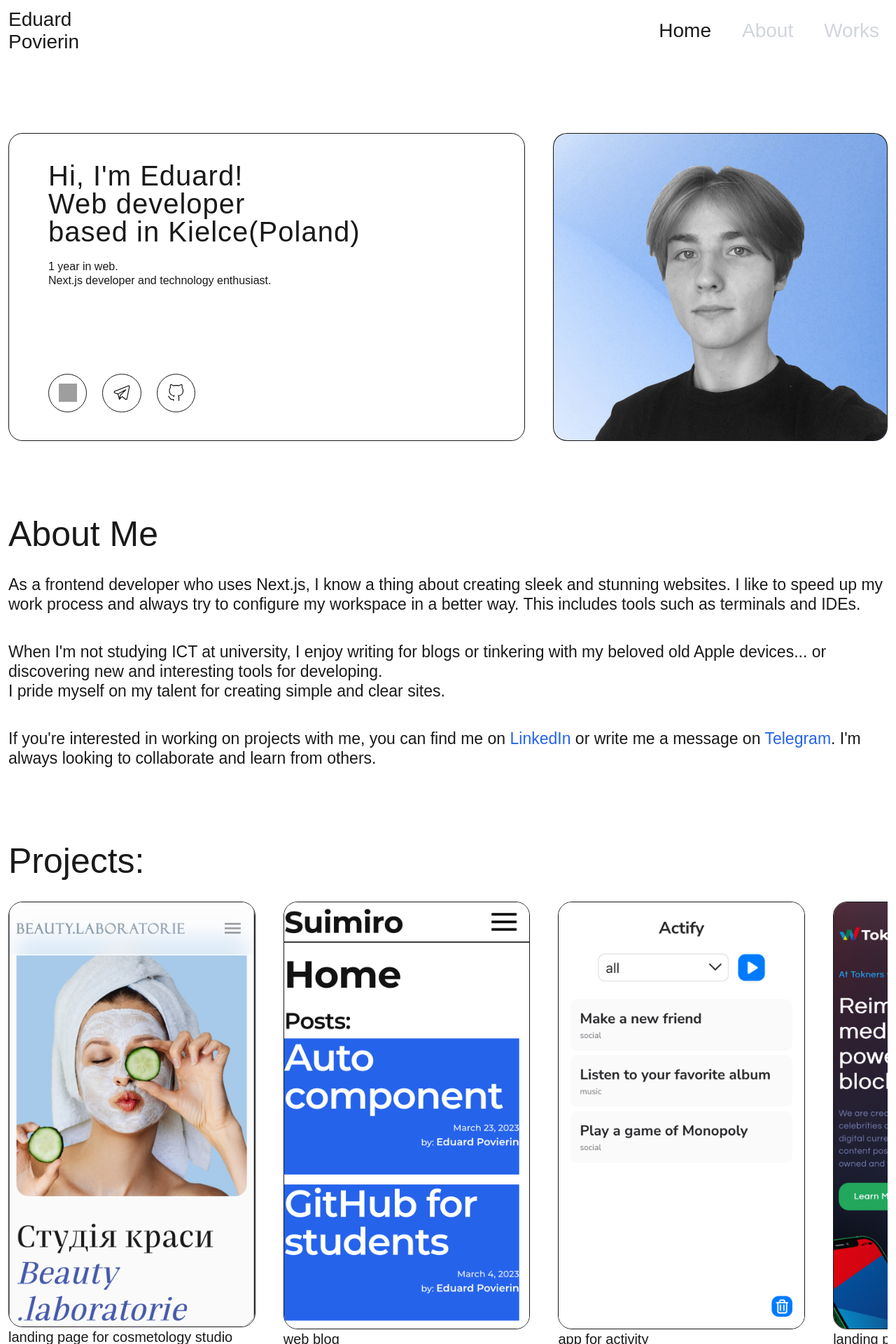
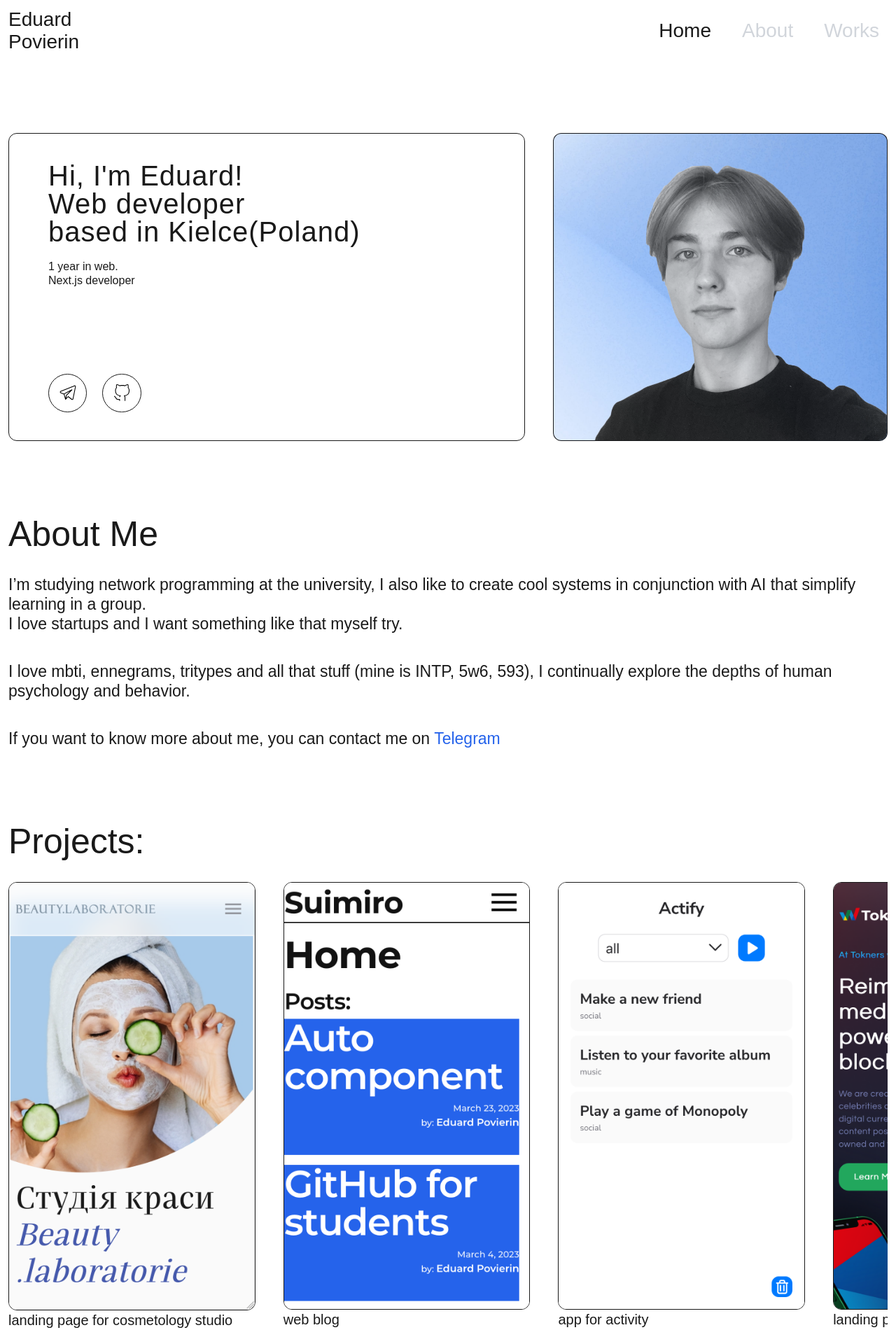
Before and after one commit to NightWanderer2004/Eduard-Povierin, a Next.js app: page / in a window 1280 px wide. Shown: the top 1920 px of the page at 70% size. Built offline with nearby package versions, Linux system fonts and the light colour scheme; grey boxes are pictures that could not be loaded; a web font is replaced by a local one.

Commit message:
Some updates

```diff
--- a/src/components/UI/social/Social.module.scss
+++ b/src/components/UI/social/Social.module.scss
@@ -3,16 +3,10 @@
    &.isFooter {
       li {
          @apply border-background bg-background;
-         &:hover {
-            @apply shadow-[1px_1px_0_gray] md:shadow-[2px_2px_0_gray];
-         }
       }
    }
    li {
       @apply flex justify-center items-center border-primary border-[1px] rounded-full transition-shadow;
-      &:hover {
-         @apply shadow-[1px_1px_0_primary] md:shadow-[2px_2px_0_primary];
-      }
       a {
          @apply block w-full h-full p-[8px] md:p-[13.7px];
       }
--- a/src/components/screens/about/bio/Bio.jsx
+++ b/src/components/screens/about/bio/Bio.jsx
@@ -6,24 +6,18 @@ const Bio = () => {
          <h2>About Me</h2>
          <div className={s.info}>
             <p style={{ animationDelay: '0.1s' }}>
-               As a frontend developer who uses Next.js, I know a thing about creating sleek and stunning websites. I like to speed up my work process
-               and always try to configure my workspace in a better way. This includes tools such as terminals and IDEs.
+               I’m studying network programming at the university, I also like to create cool systems in conjunction with AI that simplify learning in
+               a group. <br /> I love startups and I want something like that myself try.
             </p>
             <p style={{ animationDelay: '0.2s' }}>
-               When I'm not studying ICT at university, I enjoy writing for blogs or tinkering with my beloved old Apple devices... or discovering new
-               and interesting tools for developing.
-               <br /> I pride myself on my talent for creating simple and clear sites.
+               I love mbti, ennegrams, tritypes and all that stuff (mine is INTP, 5w6, 593), I continually explore the depths of human psychology and
+               behavior.
             </p>
             <p style={{ animationDelay: '0.3s' }}>
-               If you're interested in working on projects with me, you can find me on{' '}
-               <a href='https://www.linkedin.com/in/eduard-povierin-44920a22a/' target='_blank'>
-                  LinkedIn
-               </a>{' '}
-               or write me a message on{' '}
+               If you want to know more about me, you can contact me on{' '}
                <a href='https://t.me/nightwanderer2004' target='_blank'>
                   Telegram
                </a>
-               . I'm always looking to collaborate and learn from others.
             </p>
          </div>
       </div>
--- a/src/components/screens/about/env/Environment.module.scss
+++ b/src/components/screens/about/env/Environment.module.scss
@@ -1,7 +1,7 @@
 .env {
    @apply mt-24;
    img {
-      @apply rounded-[20px] w-full xl:w-auto border-primary border grayscale;
+      @apply rounded-[12px] w-full xl:w-auto border-primary border grayscale;
    }
    h2 {
       @apply text-[50px] mb-5 text-primary font-medium;
@@ -12,7 +12,7 @@
          h3 {
             @apply text-2xl sm:text-3xl font-medium mb-2;
          }
-         @apply border border-primary p-5 rounded-[20px] text-primary text-lg sm:text-xl;
+         @apply border border-primary p-5 rounded-[12px] text-primary text-lg sm:text-xl;
       }
    }
 }
--- a/src/components/screens/about/favs/Favs.module.scss
+++ b/src/components/screens/about/favs/Favs.module.scss
@@ -6,7 +6,7 @@
    .list {
       @apply grid gap-5 sm:gap-3 grid-cols-2 sm:grid-cols-3 lg:grid-flow-col;
       .item {
-         @apply flex items-center justify-center text-center p-[11px] sm:p-4 rounded-[20px] border-primary border-[1px] text-[20px] sm:text-[23px] font-medium sm:font-normal text-primary tracking-wide sm:tracking-normal;
+         @apply flex items-center justify-center text-center p-[11px] sm:p-4 rounded-[12px] border-primary border-[1px] text-[20px] sm:text-[23px] font-medium sm:font-normal text-primary tracking-wide sm:tracking-normal;
       }
    }
 }
--- a/src/components/screens/home/hero/Hero.jsx
+++ b/src/components/screens/home/hero/Hero.jsx
@@ -16,7 +16,7 @@ const Hero = () => {
                   based in {location}
                </h1>
                <p>
-                  {getTerm(start)} {spell(getTerm(start))} in web. <br /> Next.js developer and technology enthusiast.
+                  {getTerm(start)} {spell(getTerm(start))} in web. <br /> Next.js developer
                </p>
             </div>
             <Social />
--- a/src/components/screens/home/hero/Hero.module.scss
+++ b/src/components/screens/home/hero/Hero.module.scss
@@ -2,7 +2,7 @@
    @apply grid sm:grid-cols-5 gap-5 sm:gap-10;
    .info,
    .photo {
-      @apply rounded-[20px] border-[1px] border-primary;
+      @apply rounded-[12px] border-[1px] border-primary;
    }
    .info {
       @apply flex flex-col justify-between gap-[60px] px-9 sm:px-14 py-6 sm:py-10 col-span-1 sm:col-span-3;
@@ -16,7 +16,7 @@
    .photo {
       @apply col-span-1 sm:col-span-2 bg-[url("/photo-bg.jpg")] dark:opacity-90 bg-no-repeat bg-cover overflow-hidden animate-fadeUp sm:animate-none;
       img {
-         @apply scale-[1.45] object-cover object-center w-full h-full;
+         @apply scale-[1.45] object-cover object-center w-full h-full opacity-95;
       }
    }
 }
--- a/src/components/screens/home/projects/Projects.module.scss
+++ b/src/components/screens/home/projects/Projects.module.scss
@@ -5,9 +5,9 @@
    }
 }
 .project {
-   @apply rounded-[20px];
+   @apply rounded-[12px];
    img {
-      @apply border-[1px] border-primary rounded-[20px] dark:opacity-90 pointer-events-none;
+      @apply border-[1px] border-primary rounded-[12px] dark:opacity-90 pointer-events-none;
    }
    p {
       @apply text-xl text-primary font-medium;
--- a/src/components/screens/home/skills/Skills.module.scss
+++ b/src/components/screens/home/skills/Skills.module.scss
@@ -7,7 +7,7 @@
 .skillsList {
    @apply grid grid-cols-2 sm:grid-cols-3 lg:grid-cols-5 gap-5 sm:gap-3;
    .list {
-      @apply border border-primary p-5 rounded-[20px] text-primary;
+      @apply border border-primary p-5 rounded-[12px] text-primary;
       h3 {
          @apply text-2xl sm:text-3xl font-medium mb-2;
       }
--- a/src/components/screens/works/timeline/work/Work.module.scss
+++ b/src/components/screens/works/timeline/work/Work.module.scss
@@ -9,7 +9,7 @@
       @apply mb-0;
    }
    .content {
-      @apply opacity-0 relative scale-[40%] sm:w-max origin-top-left p-5 text-primary rounded-[20px] rounded-tl-none border-primary border-[1px] transition-all duration-[400ms] ease-out;
+      @apply opacity-0 relative scale-[40%] sm:w-max origin-top-left p-5 text-primary rounded-[12px] rounded-tl-none border-primary border-[1px] transition-all duration-[400ms] ease-out;
       &::before {
          content: '';
          @apply rounded-full absolute w-3 h-3 bg-primary -top-[5px] -left-[5px];
--- a/src/data.js
+++ b/src/data.js
@@ -3,11 +3,11 @@ module.exports = {
    start: new Date(2021, 8, 1),
    location: 'Kielce(Poland)',
    social: [
-      {
-         title: 'linkedIn',
-         icon: '/icons/linkedin.svg',
-         link: 'https://www.linkedin.com/in/eduard-povierin-44920a22a/',
-      },
+      // {
+      //    title: 'linkedIn',
+      //    icon: '/icons/linkedin.svg',
+      //    link: 'https://www.linkedin.com/in/eduard-povierin-44920a22a/',
+      // },
       {
          title: 'tel',
          icon: '/icons/telegram.svg',
@@ -54,12 +54,6 @@ module.exports = {
          desc: 'developing frontend and backend for own freelance platform',
       },
       {
-         title: 'Content researcher',
-         company: 'Web-developer.in.ua',
-         date: 'may 2023 - jun 2023',
-         desc: 'translate articles into Ukrainian and search for interesting tools for web developers',
-      },
-      {
          title: 'Freelancer',
          date: 'sep 2023 - now',
          desc: 'developing landing pages and small projects for clients using NextJS',
```
Also changed, not shown: public/projects/beauty.laboratorie.png.
